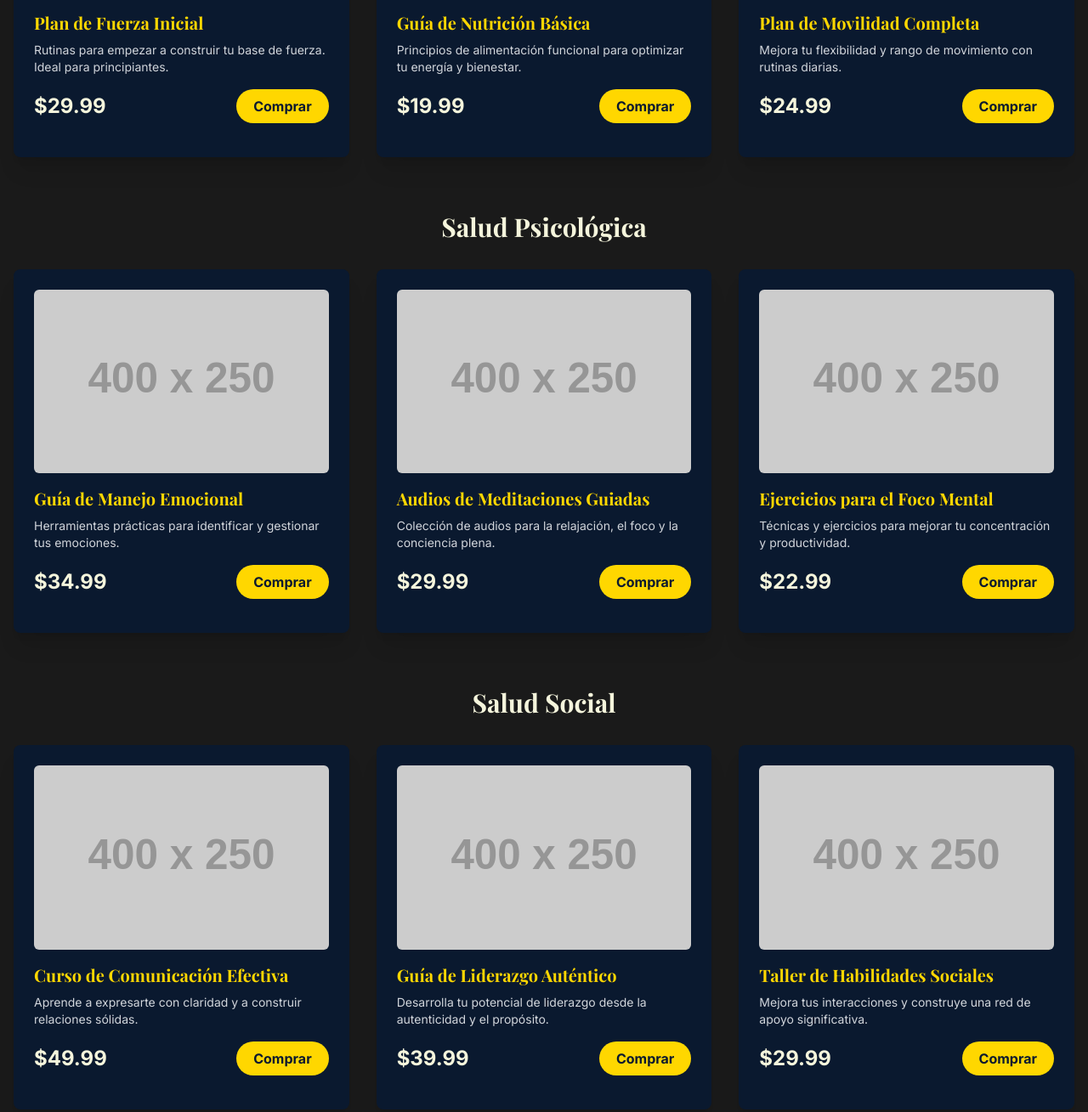
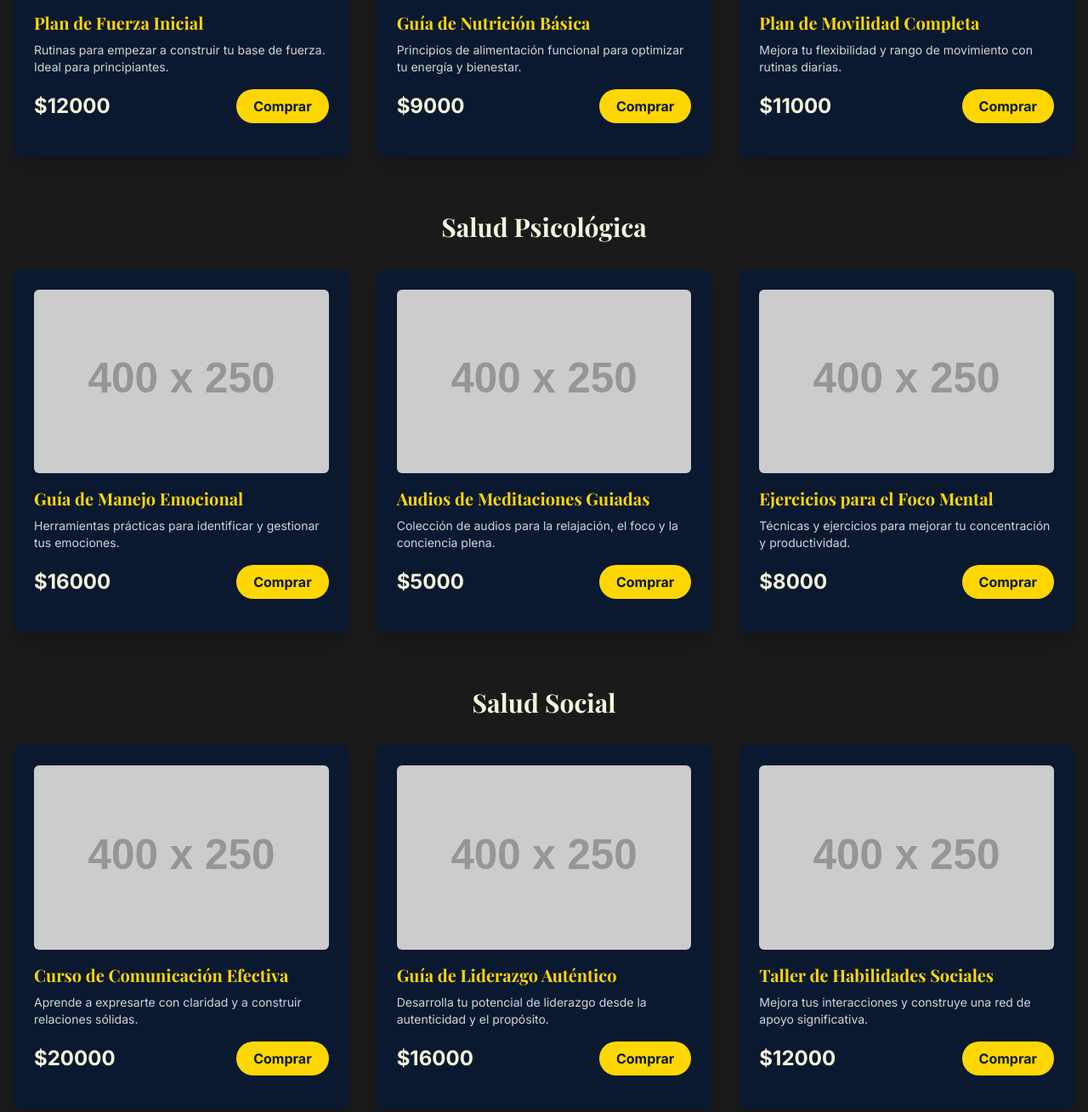
Before and after one commit to metodmarinas/marinas-web, a plain HTML site: page index.html in a window 1280 px wide. Shown: the part 4844-6153 px from the top of the page at 85% size. Drawn offline with nearby package versions, Linux system fonts and the light colour scheme; placeholder pictures from the web are drawn by us.

Commit message:
Update index.html

```diff
--- a/index.html
+++ b/index.html
@@ -321,7 +321,7 @@
                             <h4 class="text-xl font-playfair font-bold text-accent mb-2">Plan de Fuerza Inicial</h4>
                             <p class="text-gray-300 text-sm mb-4">Rutinas para empezar a construir tu base de fuerza. Ideal para principiantes.</p>
                             <div class="flex justify-between items-center mb-4">
-                                <span class="text-2xl font-bold text-secondary">$29.99</span>
+                                <span class="text-2xl font-bold text-secondary">$12000</span>
                                 <button class="bg-accent text-primary font-bold py-2 px-5 rounded-full hover:bg-yellow-400 transition duration-300">Comprar</button>
                             </div>
                         </div>
@@ -331,7 +331,7 @@
                             <h4 class="text-xl font-playfair font-bold text-accent mb-2">Guía de Nutrición Básica</h4>
                             <p class="text-gray-300 text-sm mb-4">Principios de alimentación funcional para optimizar tu energía y bienestar.</p>
                             <div class="flex justify-between items-center mb-4">
-                                <span class="text-2xl font-bold text-secondary">$19.99</span>
+                                <span class="text-2xl font-bold text-secondary">$9000</span>
                                 <button class="bg-accent text-primary font-bold py-2 px-5 rounded-full hover:bg-yellow-400 transition duration-300">Comprar</button>
                             </div>
                         </div>
@@ -341,7 +341,7 @@
                             <h4 class="text-xl font-playfair font-bold text-accent mb-2">Plan de Movilidad Completa</h4>
                             <p class="text-gray-300 text-sm mb-4">Mejora tu flexibilidad y rango de movimiento con rutinas diarias.</p>
                             <div class="flex justify-between items-center mb-4">
-                                <span class="text-2xl font-bold text-secondary">$24.99</span>
+                                <span class="text-2xl font-bold text-secondary">$11000</span>
                                 <button class="bg-accent text-primary font-bold py-2 px-5 rounded-full hover:bg-yellow-400 transition duration-300">Comprar</button>
                             </div>
                         </div>
@@ -358,7 +358,7 @@
                             <h4 class="text-xl font-playfair font-bold text-accent mb-2">Guía de Manejo Emocional</h4>
                             <p class="text-gray-300 text-sm mb-4">Herramientas prácticas para identificar y gestionar tus emociones.</p>
                             <div class="flex justify-between items-center mb-4">
-                                <span class="text-2xl font-bold text-secondary">$34.99</span>
+                                <span class="text-2xl font-bold text-secondary">$16000</span>
                                 <button class="bg-accent text-primary font-bold py-2 px-5 rounded-full hover:bg-yellow-400 transition duration-300">Comprar</button>
                             </div>
                         </div>
@@ -368,7 +368,7 @@
                             <h4 class="text-xl font-playfair font-bold text-accent mb-2">Audios de Meditaciones Guiadas</h4>
                             <p class="text-gray-300 text-sm mb-4">Colección de audios para la relajación, el foco y la conciencia plena.</p>
                             <div class="flex justify-between items-center mb-4">
-                                <span class="text-2xl font-bold text-secondary">$29.99</span>
+                                <span class="text-2xl font-bold text-secondary">$5000</span>
                                 <button class="bg-accent text-primary font-bold py-2 px-5 rounded-full hover:bg-yellow-400 transition duration-300">Comprar</button>
                             </div>
                         </div>
@@ -378,7 +378,7 @@
                             <h4 class="text-xl font-playfair font-bold text-accent mb-2">Ejercicios para el Foco Mental</h4>
                             <p class="text-gray-300 text-sm mb-4">Técnicas y ejercicios para mejorar tu concentración y productividad.</p>
                             <div class="flex justify-between items-center mb-4">
-                                <span class="text-2xl font-bold text-secondary">$22.99</span>
+                                <span class="text-2xl font-bold text-secondary">$8000</span>
                                 <button class="bg-accent text-primary font-bold py-2 px-5 rounded-full hover:bg-yellow-400 transition duration-300">Comprar</button>
                             </div>
                         </div>
@@ -395,7 +395,7 @@
                             <h4 class="text-xl font-playfair font-bold text-accent mb-2">Curso de Comunicación Efectiva</h4>
                             <p class="text-gray-300 text-sm mb-4">Aprende a expresarte con claridad y a construir relaciones sólidas.</p>
                             <div class="flex justify-between items-center mb-4">
-                                <span class="text-2xl font-bold text-secondary">$49.99</span>
+                                <span class="text-2xl font-bold text-secondary">$20000</span>
                                 <button class="bg-accent text-primary font-bold py-2 px-5 rounded-full hover:bg-yellow-400 transition duration-300">Comprar</button>
                             </div>
                         </div>
@@ -405,7 +405,7 @@
                             <h4 class="text-xl font-playfair font-bold text-accent mb-2">Guía de Liderazgo Auténtico</h4>
                             <p class="text-gray-300 text-sm mb-4">Desarrolla tu potencial de liderazgo desde la autenticidad y el propósito.</p>
                             <div class="flex justify-between items-center mb-4">
-                                <span class="text-2xl font-bold text-secondary">$39.99</span>
+                                <span class="text-2xl font-bold text-secondary">$16000</span>
                                 <button class="bg-accent text-primary font-bold py-2 px-5 rounded-full hover:bg-yellow-400 transition duration-300">Comprar</button>
                             </div>
                         </div>
@@ -415,7 +415,7 @@
                             <h4 class="text-xl font-playfair font-bold text-accent mb-2">Taller de Habilidades Sociales</h4>
                             <p class="text-gray-300 text-sm mb-4">Mejora tus interacciones y construye una red de apoyo significativa.</p>
                             <div class="flex justify-between items-center mb-4">
-                                <span class="text-2xl font-bold text-secondary">$29.99</span>
+                                <span class="text-2xl font-bold text-secondary">$12000</span>
                                 <button class="bg-accent text-primary font-bold py-2 px-5 rounded-full hover:bg-yellow-400 transition duration-300">Comprar</button>
                             </div>
                         </div>
```
